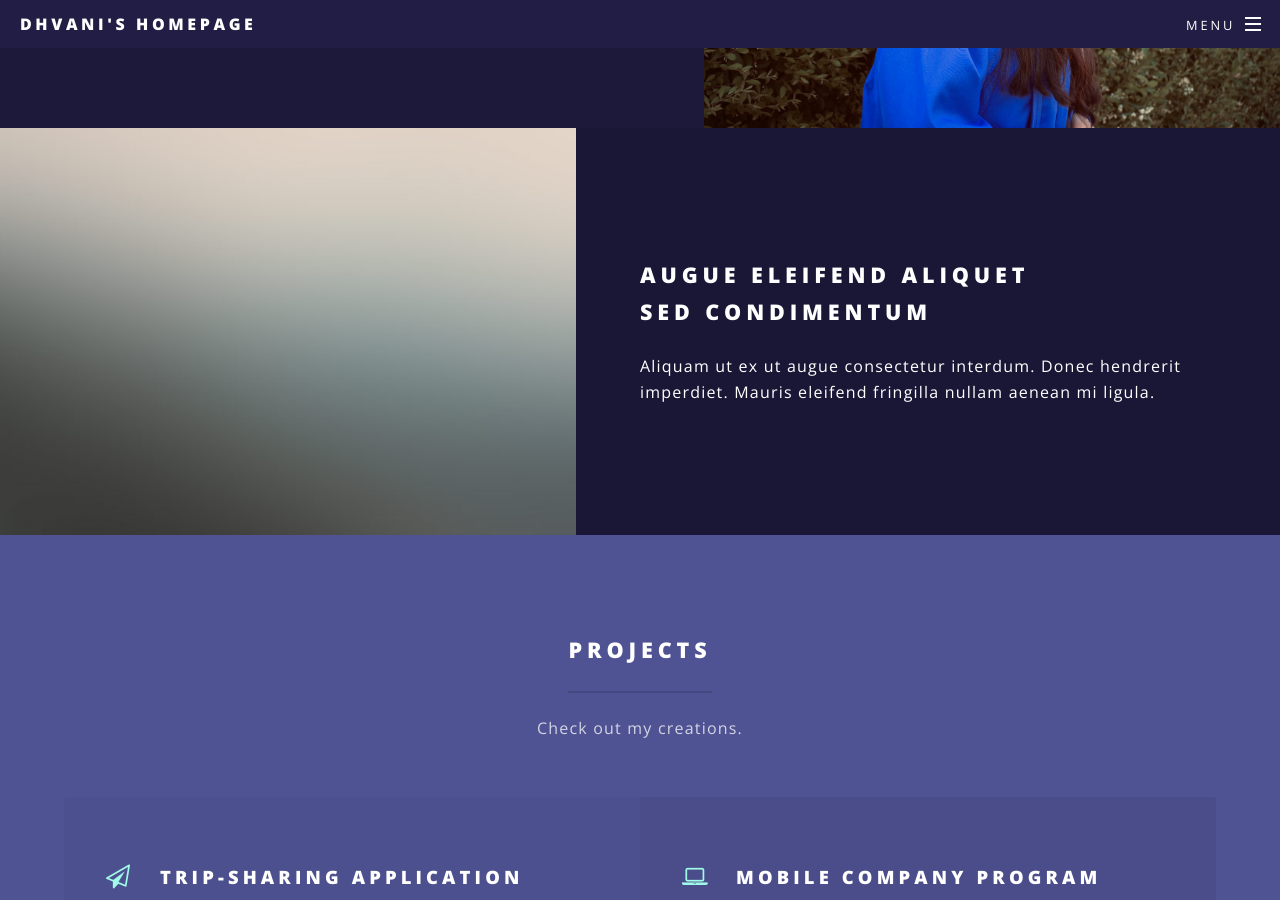
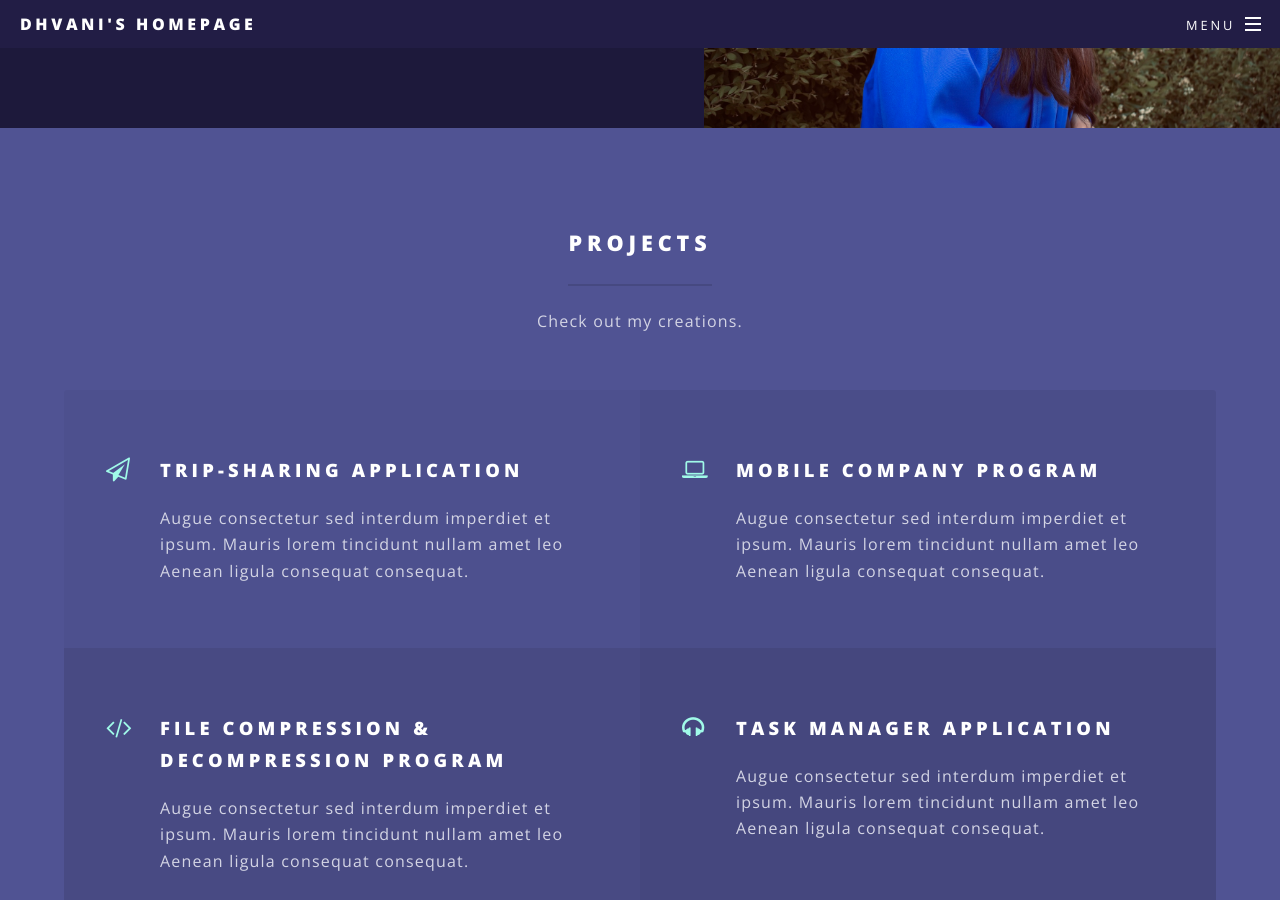
Before and after one commit to dhvani2504/dhvani2504.github.io, a Jekyll site: the page built from index.html, in a window 1280 px wide and 900 px high, scrolled down 1732 px. Built offline with Jekyll 4.4.1, drawn with Linux system fonts in a browser that asks for light colours.

Commit message:
Update index.html

```diff
--- a/index.html
+++ b/index.html
@@ -38,13 +38,6 @@ layout: landing
 						<section class="spotlight">
 							<div class="image"><img src="images/pic02.jpg" alt="" /></div><div class="content">
 								<h2>Education</h2>
-								<p>Aliquam ut ex ut augue consectetur interdum. Donec hendrerit imperdiet. Mauris eleifend fringilla nullam aenean mi ligula.</p>
-							</div>
-						</section>
-						<section class="spotlight">
-							<div class="image"><img src="images/pic03.jpg" alt="" /></div><div class="content">
-								<h2>Augue eleifend aliquet<br />
-								sed condimentum</h2>
 								<p>Aliquam ut ex ut augue consectetur interdum. Donec hendrerit imperdiet. Mauris eleifend fringilla nullam aenean mi ligula.</p>
 							</div>
 						</section>
```
